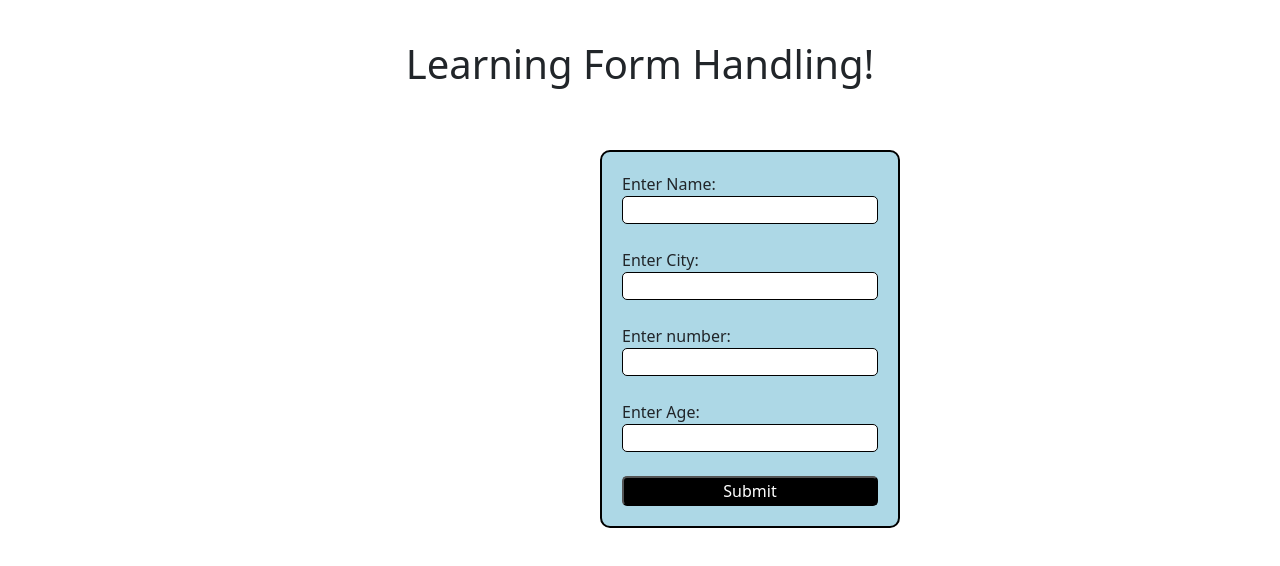
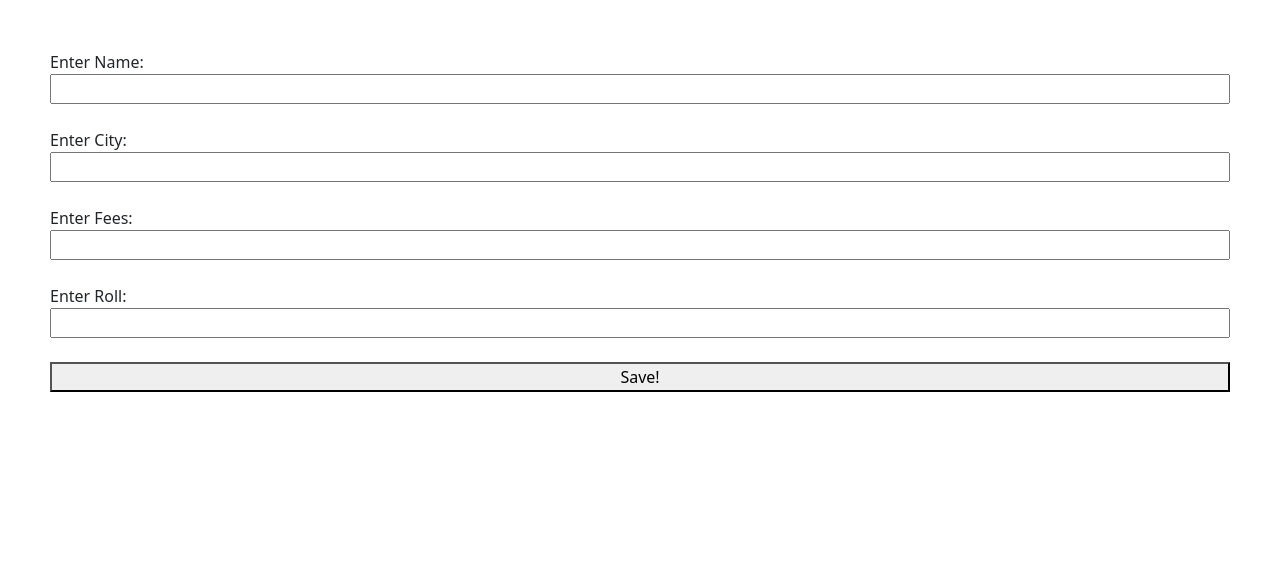
Before and after one commit to Ananya737/First-React-Repo, a React (Vite) app in the folder FirstReactProject/: page / in a window 1280 px wide. Shown: the top 566 px of the page. Built offline with nearby package versions, Linux system fonts and the light colour scheme.

Commit message:
Form handling (Multiple input values)

```diff
--- a/FirstReactProject/package.json
+++ b/FirstReactProject/package.json
@@ -10,8 +10,8 @@
     "preview": "vite preview"
   },
   "dependencies": {
+    "axios": "^1.8.4",
     "bootstrap": "^5.3.3",
-    "mdb-react-ui-kit": "^9.0.0",
     "react": "^19.0.0",
     "react-bootstrap": "^2.10.9",
     "react-dom": "^19.0.0",
--- a/FirstReactProject/src/App.jsx
+++ b/FirstReactProject/src/App.jsx
@@ -306,39 +306,87 @@
 
 
 
-import { useState,useEffect } from "react";
+// import { useState,useEffect } from "react";
+
+// const App=()=>{
+//     const [name,setName]=useState("");
+//     const [city,setCity]=useState("");
+//     const [number,setNumber]=useState();
+//     const [age,setAge]=useState();
+
+// return(
+// <>
+// <h1 style={{display:"flex",justifyContent:"center",marginTop:"40px"}}>Learning Form Handling!</h1>
+
+// <form style={{display:"flex",
+//     flexDirection:"column",
+//     width:"300px",
+//     border:"2px solid black",
+//     padding:"20px",
+//     borderRadius:"10px",
+//     position:"absolute",
+//     left:"600px",
+//     top:"150px",
+//     backgroundColor:"lightBlue"
+//     }}>
+
+//     Enter Name: <input type="text" style={{border:"1px solid black",borderRadius:"5px"}} onChange={(e)=>{setName(e.target.value)}} value={name}/> <br />
+//     Enter City: <input type="text" style={{border:"1px solid black",borderRadius:"5px"}} onChange={(e)=>{setCity(e.target.value)}} value={city}/> <br />
+//     Enter number: <input type="number" style={{border:"1px solid black",borderRadius:"5px"}} onChange={(e)=>{setCity(e.target.value)}} value={number}/> <br />
+//     Enter Age: <input type="number" style={{border:"1px solid black",borderRadius:"5px"}} onChange={(e)=>{setCity(e.target.value)}} value={age}/> <br />
+//     <input type="submit" style={{backgroundColor:"black", color:"white",borderRadius:"5px"}} />
+
+
+// </form>
+
+
+// </>
+// )
+//     }
+
+// export default App;
+
+
+
+
+
+//------------------------------------------------------handling multiple inputs in one function-------------------------------------------------------
+
+
+
+import {useState } from "react";
+import axios from "axios";
 
 const App=()=>{
-    const [name,setName]=useState("");
-    const [city,setCity]=useState("");
-    const [number,setNumber]=useState();
-    const [age,setAge]=useState();
-return(
-<>
-<h1 style={{display:"flex",justifyContent:"center",marginTop:"40px"}}>Learning Form Handling!</h1>
+    const [input,setInput]=useState({});
+    const handleInput=(e)=>{
+let name=e.target.name;
+let value=e.target.value;
+setInput(values=>({...values,[name]:value}))
+console.log(input)
 
-<form style={{display:"flex",
-    flexDirection:"column",
-    width:"300px",
-    border:"2px solid black",
-    padding:"20px",
-    borderRadius:"10px",
-    position:"absolute",
-    left:"600px",
-    top:"150px",
-    backgroundColor:"lightBlue"
-    }}>
-
-    Enter Name: <input type="text" style={{border:"1px solid black",borderRadius:"5px"}} onChange={(e)=>{setName(e.target.value)}} value={name}/> <br />
-    Enter City: <input type="text" style={{border:"1px solid black",borderRadius:"5px"}} onChange={(e)=>{setCity(e.target.value)}} value={city}/> <br />
-    Enter number: <input type="number" style={{border:"1px solid black",borderRadius:"5px"}} onChange={(e)=>{setCity(e.target.value)}} value={number}/> <br />
-    Enter Age: <input type="number" style={{border:"1px solid black",borderRadius:"5px"}} onChange={(e)=>{setCity(e.target.value)}} value={age}/> <br />
-    <input type="submit" style={{backgroundColor:"black", color:"white",borderRadius:"5px"}} />
-
-</form>
-
-</>
-)
     }
 
-export default App;
+    const handleSubmit=async()=>{
+        let api="http://localhost:3000/Students";
+        let res=await axios.post(api,input)
+        console.log(res)
+        alert("Saved!")
+
+    }
+    return(
+        <>
+
+        <div style={{display:"flex",flexDirection:"column",padding:"50px"}}>
+            Enter Name: <input type="text" onChange={handleInput} name="name"/>  <br />
+            Enter City: <input type="text" onChange={handleInput} name="city"/> <br />
+            Enter Fees: <input type="text" onChange={handleInput} name="fees"/> <br />
+            Enter Roll: <input type="text" onChange={handleInput} name="roll"/> <br />
+            <button onClick={handleSubmit}>Save!</button>
+        </div>
+
+        </>
+    )
+
+}
+ export default App;
--- /dev/null
+++ b/FirstReactProject/src/db.json
@@ -0,0 +1,39 @@
+{
+  "Students": [
+    {
+      "id": "100",
+      "name": "Ananya",
+      "city": "Sagar",
+      "fees": "30000",
+      "roll": "21"
+    },
+    {
+      "id": "9152",
+      "name": "Ananya",
+      "city": "Bhoapl",
+      "fees": "30000",
+      "roll": "21"
+    },
+    {
+      "id": "2798",
+      "name": "Ananya",
+      "city": "Bhoapl",
+      "fees": "30000",
+      "roll": "21"
+    },
+    {
+      "id": "7438",
+      "name": "Ananya",
+      "city": "Bhoapl",
+      "fees": "30000",
+      "roll": "21"
+    },
+    {
+      "id": "0888",
+      "name": "Ananya Sahu",
+      "city": "bhopal",
+      "fees": "78347758",
+      "roll": "g"
+    }
+  ]
+}
```
Also changed, not shown: 1 other file (tests, documents, lock files or other folders).
